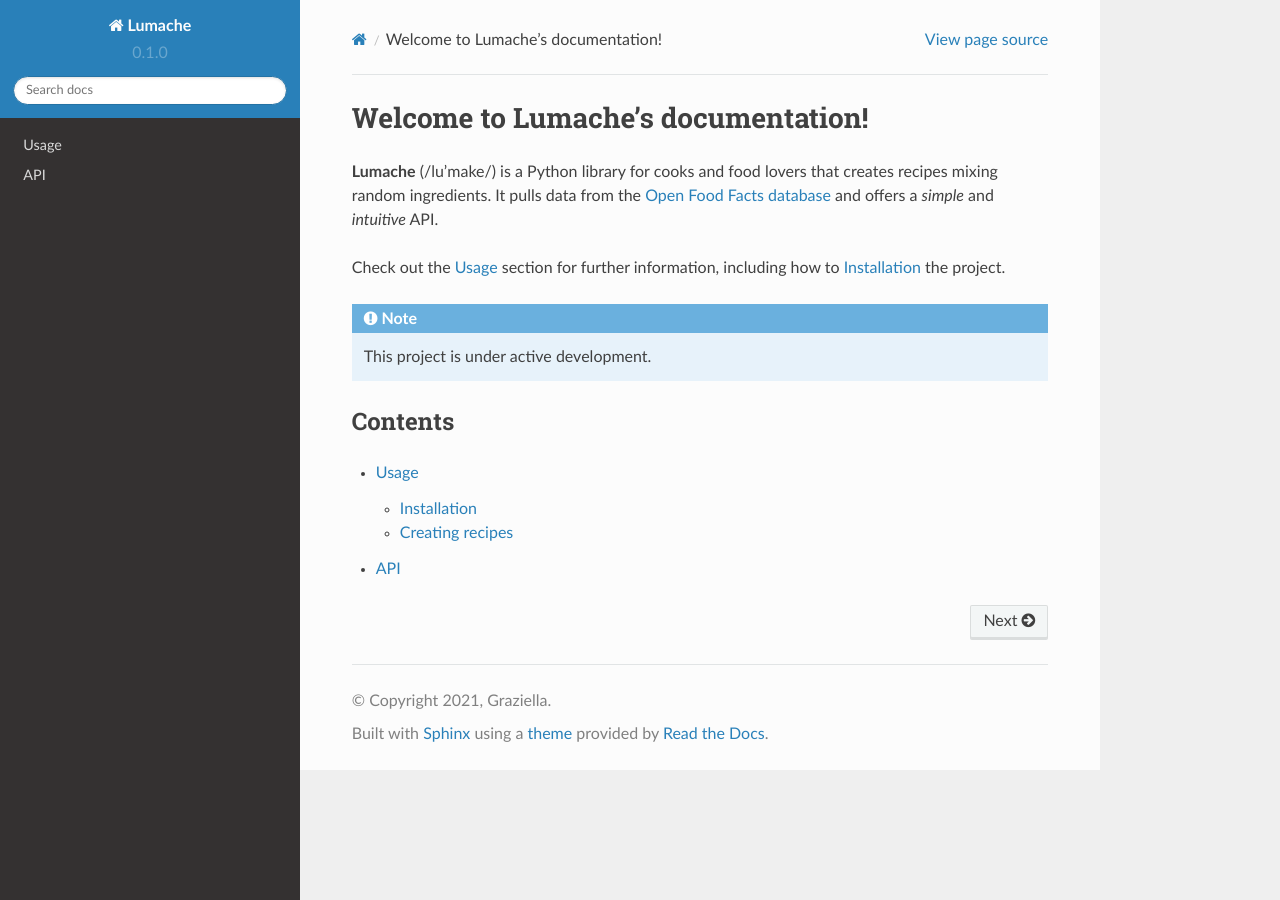
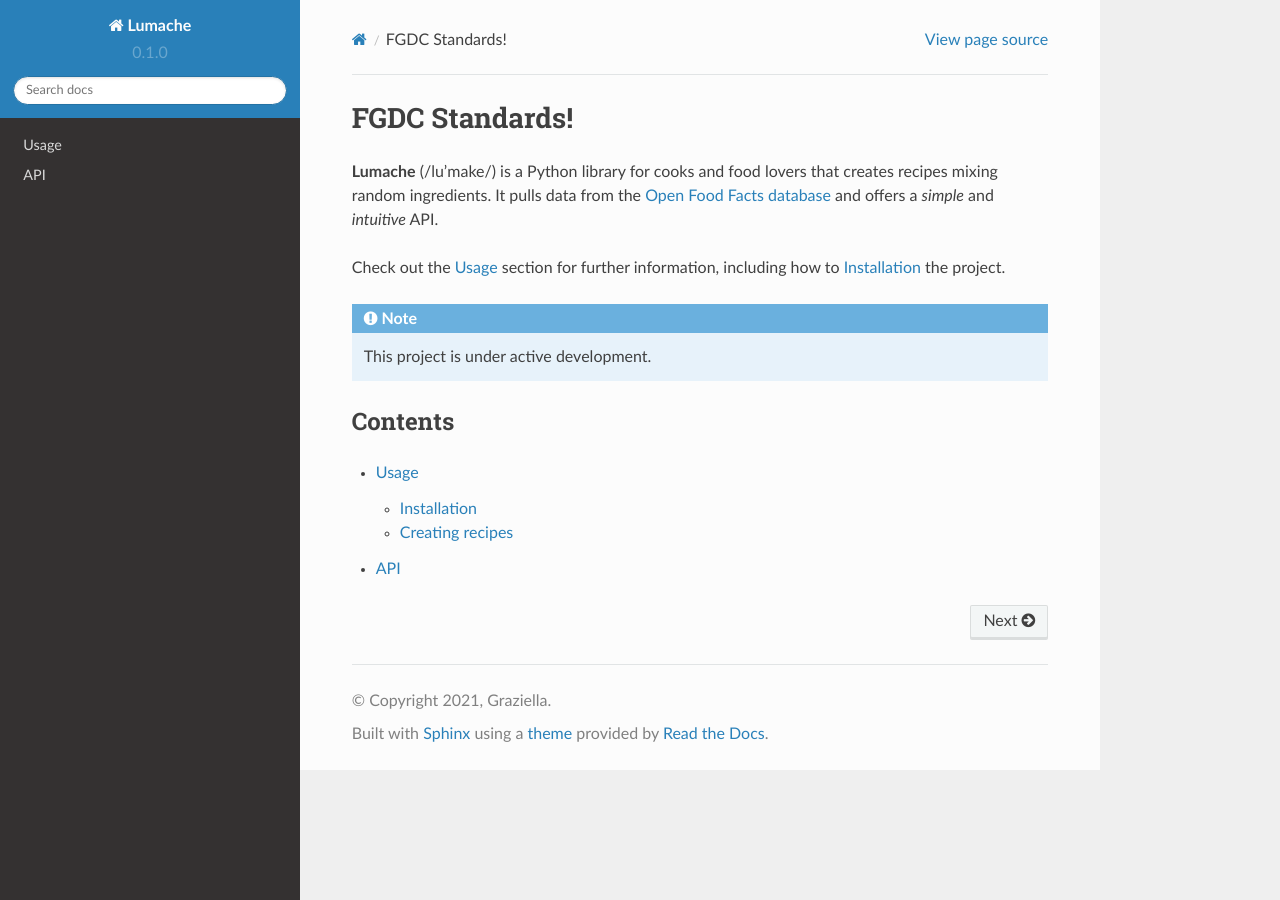
Before and after one commit to fgdcgov/sdi, a Sphinx documentation site: the page built from docs/source/index.rst, in a window 1280 px wide. Built offline with Sphinx 7.4.7 and the Read the Docs theme 2.0.0, drawn with Linux system fonts in a browser that asks for light colours.

Commit message:
Update index.rst
Changed title

```diff
--- a/docs/source/index.rst
+++ b/docs/source/index.rst
@@ -1,4 +1,4 @@
-Welcome to Lumache's documentation!
+FGDC Standards!
 ===================================
 
 **Lumache** (/lu'make/) is a Python library for cooks and food lovers
```
